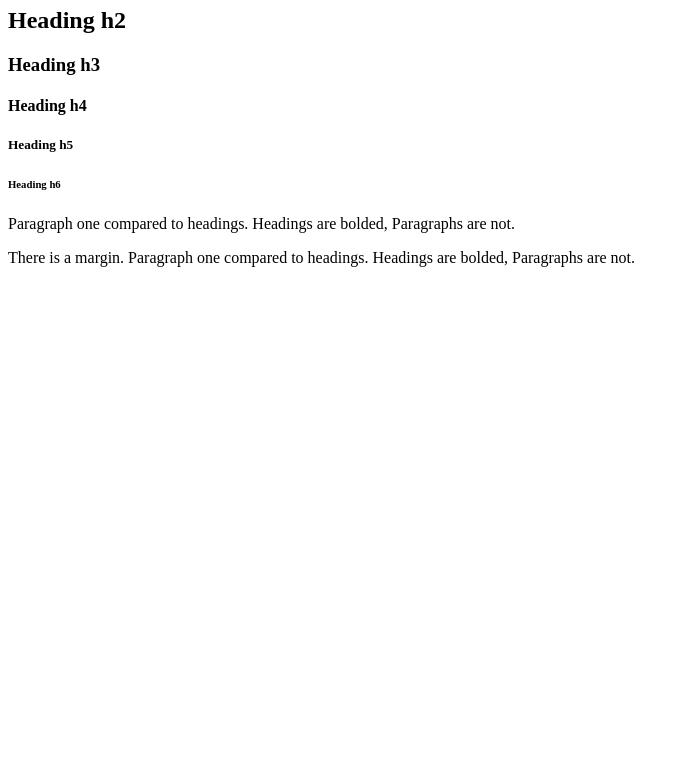
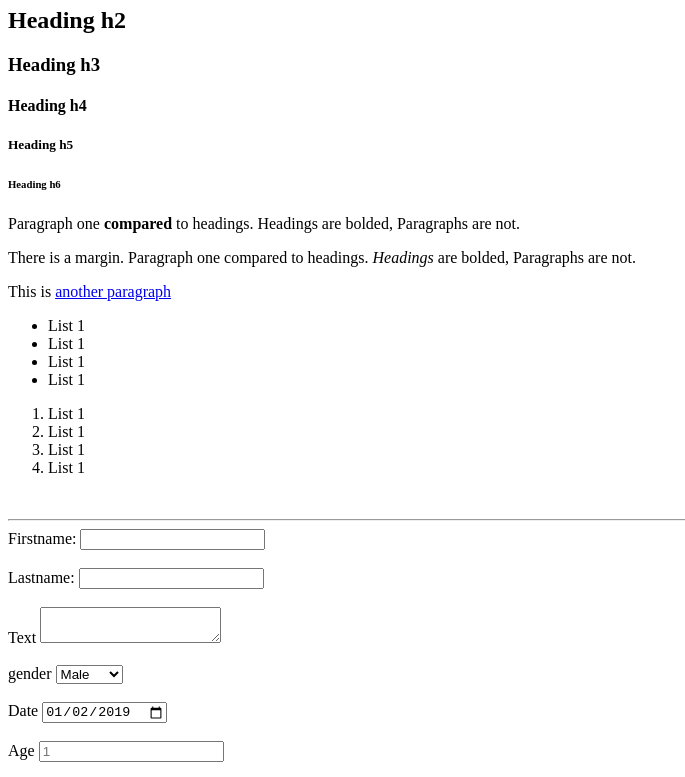
Before and after one commit to AirFusion45/Playgrounds, a plain HTML site: page HTML-CSS-JAVASCRIPT-PLAYGROUD/index.html in a window 1280 px wide. Shown: the part 73-850 px from the top of the page, without its empty margins (0-685 px from the left). Before the commit the page ends 800 px from the top, so only its background shows below. Drawn offline with Linux system fonts and the light colour scheme.

Commit message:
Continued to follow course & practice HTML basic stuff.
https://youtu.be/UB1O30fR-EE?t=3048

```diff
--- a/HTML-CSS-JAVASCRIPT-PLAYGROUD/index.html
+++ b/HTML-CSS-JAVASCRIPT-PLAYGROUD/index.html
@@ -1,10 +1,12 @@
 <!DOCTYPE html>
 
 <html>
+
 <head>
   <title>Testing</title>
   <!-- <h1>Heading h1 in head header</h1> -->
 </head>
+
 <body>
   <h1>Heading h1</h1>
   <h2>Heading h2</h2>
@@ -12,6 +14,96 @@
   <h4>Heading h4</h4>
   <h5>Heading h5</h5>
   <h6>Heading h6</h6>
-    <p>Paragraph one compared to headings. Headings are bolded, Paragraphs are not.</p>
-    <p>There is a margin. Paragraph one compared to headings. Headings are bolded, Paragraphs are not.</p>
+  <p>Paragraph one <strong>compared</strong> to headings. Headings are bolded, Paragraphs are not.</p>
+  <!-- Strong is usually bolded, but can be edited in CSS, generally to specify making a piece of txt standout. -->
+  <p>There is a margin. Paragraph one compared to headings. <em>Headings</em> are bolded, Paragraphs are not.</p>
+  <!-- em is usually italicized, but can be edited in CSS. Means to empasize. -->
+  <p>This is <a href="https://google.com" target="_blank">another paragraph</a></p>
+  <!-- str in href can be local like main.html or external site. The _blank in target makes the pg open in another tab. Targets do apply in electron.-->
+  <!-- href provided/allowed input a link-->
+
+  <!-- Lists-->
+  <ul>
+    <!-- Unordered list, bulleted list - Auto indented/padded - Generally used for nav bars on websites, but changed style in CSS-->
+    <li>List 1</li>
+    <li>List 1</li>
+    <li>List 1</li>
+    <li>List 1</li>
+  </ul>
+  <ol>
+    <!-- Ordered list, numbered list - Auto indented /padded-->
+    <li>List 1</li>
+    <li>List 1</li>
+    <li>List 1</li>
+    <li>List 1</li>
+  </ol>
+
+  <br> <!-- line break-->
+  <hr> <!-- Horizontal rule, gives us line-->
+  <!-- Forms -->
+  <form action="process.php" method="POST">
+    <!-- action sends/submits  it to a page for processing... and post means its adding to a db-->
+    <div>
+      <label>Firstname: </label>
+      <input type="text" name="firstName">
+      <!-- name is used to grab it (this input) in php or js lateron. getelementbyname-->
+    </div>
+    <br>
+    <div>
+      <label>Lastname: </label>
+      <input type="text" name="lastName">
+      <!-- name is used to grab it (this input) in php or js lateron. getelementbyname-->
+    </div>
+    <br>
+    <div>
+      <label>Text</label>
+      <textarea name="textBox"></textarea>
+    </div>
+    <br>
+    <div>
+      <label>gender</label>
+      <select name="gender">
+        <option value="male">Male</option>
+        <option value="female">Female</option>
+        <option value="other">Other</option>
+      </select>
+    </div>
+    <br>
+
+    <div>
+      <label>Date</label>
+      <input type="date" name="date" id="date111" value=""> <!-- Use value to place value in text box-->
+      <script>
+        var date = new Date();
+
+        var day = date.getDate();
+        var month = date.getMonth() + 1;
+        var year = date.getFullYear();
+
+        if (month < 10) month = "0" + month;
+        if (day < 10) day = "0" + day;
+
+        var today = year + "-" + month + "-" + day;
+
+
+        document.getElementById('date111').value = today;
+      </script>
+    </div>
+
+    <br>
+    <div>
+      <label>Age</label>
+      <input type="number" name="age" placeholder="1">
+      <!-- use placeholder to make text disappear when user clicks on the txt box-->
+    </div>
+    <br>
+    <div>
+      <input type="submit" name="submit" value="Submit"> <!-- submit button linked to the form (ln44)-->
+    </div>
+  </form>
+
+  <button>HI CLICK ME</button> <!-- does not do anything unless it is hooked up to a method. using click-->
+<a href="Sample.jpg">
+  <img src="Sample.jpg" alt="IMG NOT FOUND"> <!--resize using css-->
+</a>
 </html>
```
Also changed, not shown: ELECTRON-PLAYGROUND/index.html (+2 -1 lines), HTML-CSS-JAVASCRIPT-PLAYGROUD/Sample.jpg (added), HTML-CSS-JAVASCRIPT-PLAYGROUD/blog.html (added), 3 other files. Lines whose indentation alone changed are shown as unchanged.
